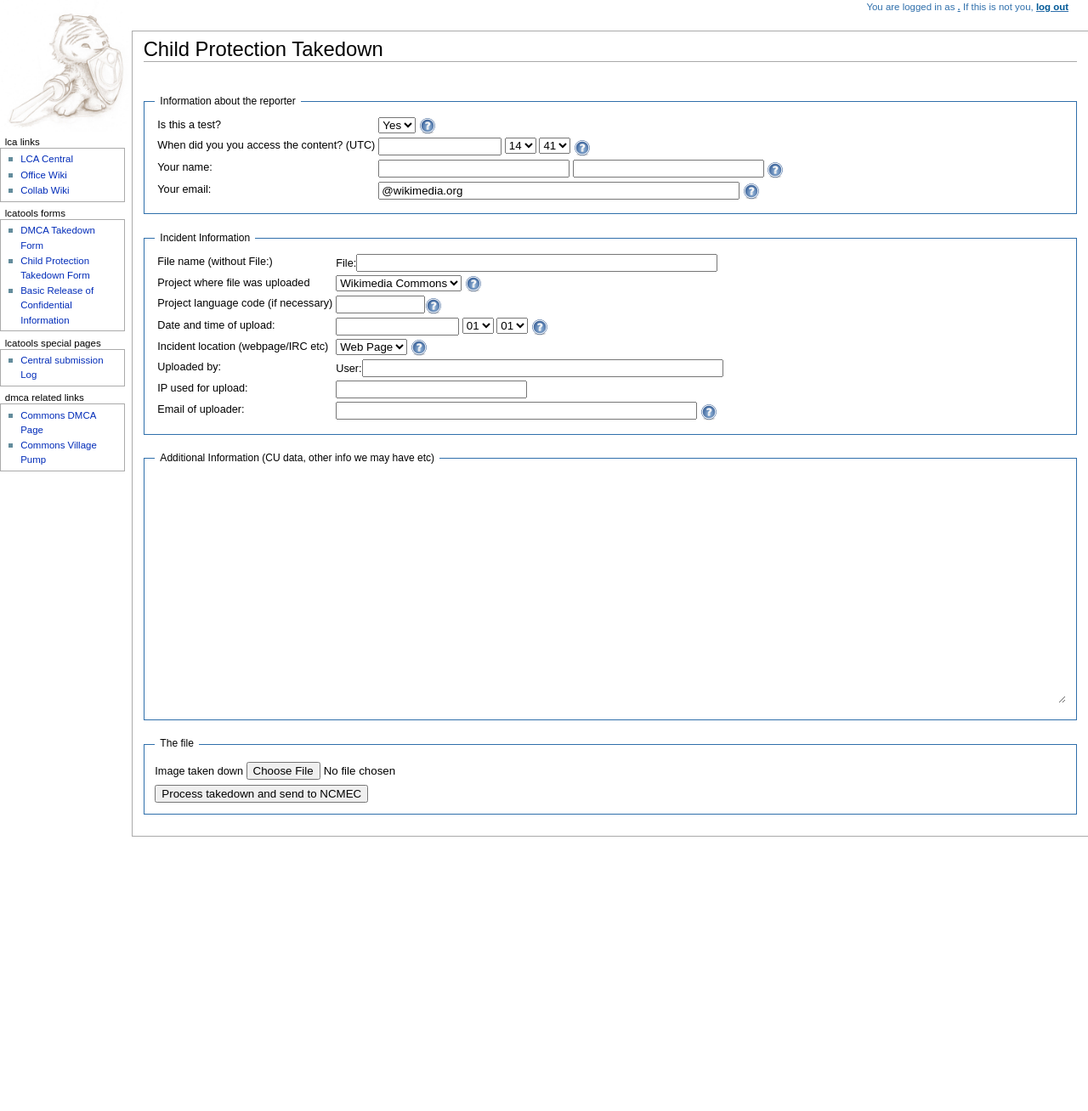
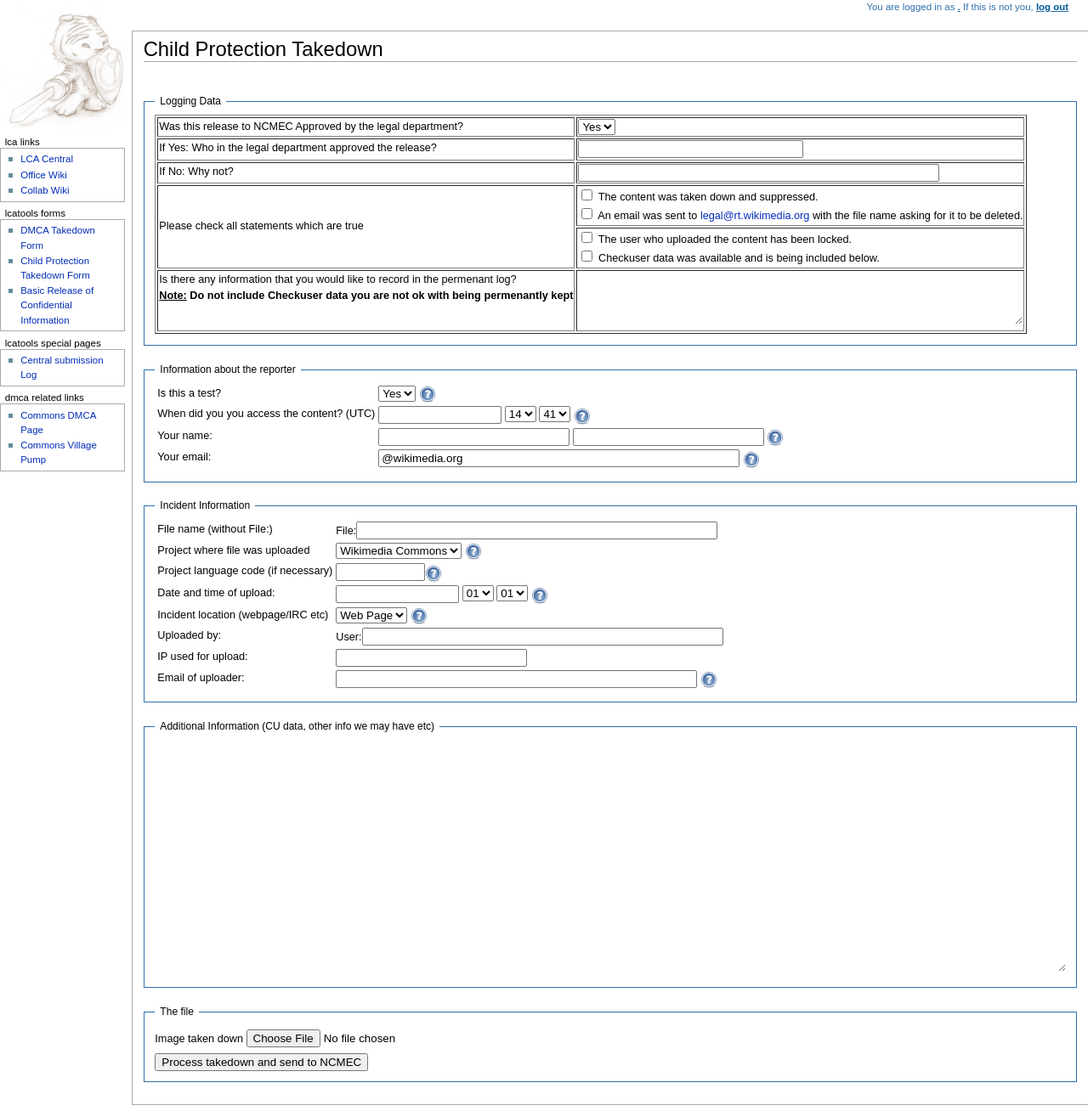
Before and after one commit to wikimedia/takedown-tools, a PHP site: page /NCMECreporting.php in a window 1280 px wide. Shown: the whole page at 85% size. Before the commit the page ends 985 px from the top, so only its background shows below. Run offline with PHP 8.4, Linux system fonts and the light colour scheme; data that the repository does not hold is empty.

Commit message:
add logging of details and filehashes, wrap logs in test for reportID to see if we actually did anything to log

```diff
--- a/NCMECreporting.php
+++ b/NCMECreporting.php
@@ -73,6 +73,18 @@
         return $(this).val() == selectedi;
     }).prop('selected', true);
 
+    $('#legal-approved').change(function(){
+        var val = $(this).val();
+
+        if(val == 'Y') {
+            $('#who-approved').attr("readonly", false);
+            $('#why-not-approved').attr("readonly", true);
+        } else {
+            $('#why-not-approved').attr("readonly", false);
+            $('#who-approved').attr("readonly", true);
+        }
+    });
+
 
 });
 
@@ -95,6 +107,61 @@
 				<h1>Child Protection Takedown</h1>
 				<br />
 				<form method='post' action='NCMECprocessing.php' id='ncmec-form1' enctype='multipart/form-data'>
+                    <fieldset>
+                        <legend>Logging Data</legend>
+                        <table border='1' id='mw-movepage-table'>
+                            <tr>
+                                <td>
+                                    <label for='legal-approved'> Was this release to NCMEC Approved by the legal department? </label>
+                                </td>
+                                <td>
+                                    <select id='legal-approved' name='legal-approved' required>
+                                        <option value='Y'>Yes</option>
+                                        <option value='N'>No</option>
+                                    </select>
+                                </td>
+                            </tr>
+                            <tr>
+                                <td>
+                                    <label for='who-approved'>If Yes: Who in the legal department approved the release?</label>
+                                </td>
+                                <td>
+                                    <input id ='who-approved' name='who-approved' type='text' size='30' value=''>
+                                </td>
+                            </tr>
+                            <tr>
+                                <td>
+                                    <label for='why-not-approved'> If No: Why not? </label>
+                                </td>
+                                <td>
+                                    <input id='why-not-approved' name='why-not-approved' type='text' size='50' value='' readonly='true' />
+                                </td>
+                            </tr>
+                            <tr>
+                                <td rowspan='2' style='vertical-align:middle'>
+                                    <label for='logging-metadata'> Please check all statements which are true </label>
+                                </td>
+                                <td>
+                                    <input type='checkbox' name='logging-metadata[]' value='The content was taken down and suppressed.'> The content was taken down and suppressed. <br />
+                                    <input type='checkbox' name='logging-metadata[]' value='An email was sent to legal@rt.wikimedia.org with the file name asking for it to be deleted.'> An email was sent to <a href='mailto:legal@rt.wikimedia.org' target='_blank'>legal@rt.wikimedia.org</a> with the file name asking for it to be deleted.
+                                </td>
+                            </tr>
+                            <tr>
+                                <td>
+                                    <input type='checkbox' name='logging-metadata[]' value='The user who uploaded the content has been locked.'> The user who uploaded the content has been locked. <br />
+                                    <input type='checkbox' name='logging-metadata[]' value='Checkuser data was available and is being included below.'> Checkuser data was available and is being included below.
+                                </td>
+                            </tr>
+                            <tr>
+                                <td>
+                                    <label for='logging-details'> Is there any information that you would like to record in the permenant log? <br /> <b><u>Note:</u> Do not include Checkuser data you are not ok with being permenantly kept </b></label>
+                                </td>
+                                <td>
+                                    <textarea id ='logging-details' name='logging-details' wrap='virtual' rows='4' ></textarea>
+                                </td>
+                            </tr>
+                        </table>
+                    </fieldset>
 					<fieldset>
 						<legend> Information about the reporter </legend>
                         <table border='0' id='mw-movepage-table'>
```
Also changed, not shown: NCMECprocessing.php (+54 -0 lines).
